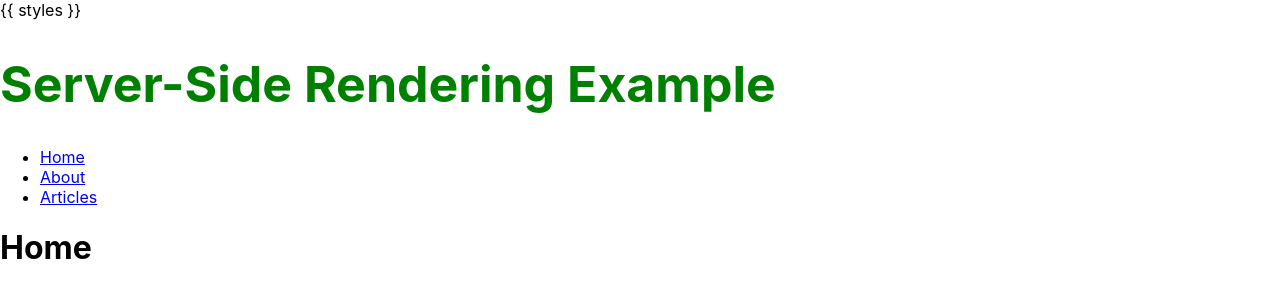
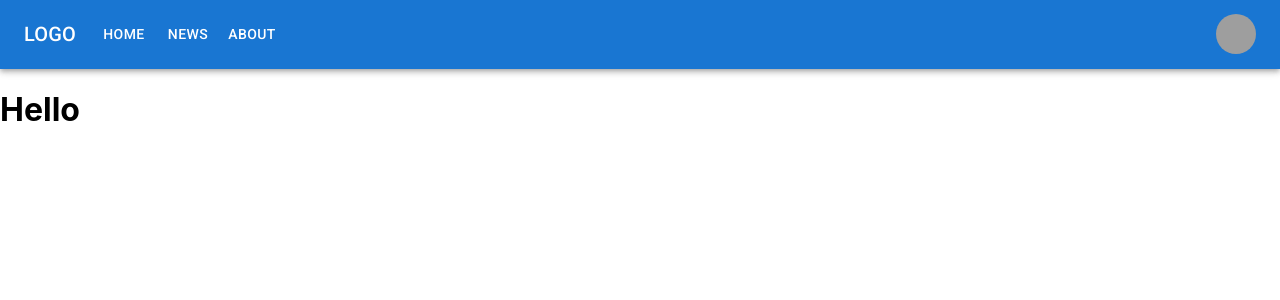
Before and after one commit to Byabasaija/react-blog, a React (Create React App) app: page / in a window 1280 px wide. Shown: the top 300 px of the page. Built offline with nearby package versions, Linux system fonts and the light colour scheme; grey boxes are pictures that could not be loaded.

Commit message:
Add navbar using material UI

```diff
--- a/package.json
+++ b/package.json
@@ -3,6 +3,10 @@
   "version": "0.1.0",
   "private": true,
   "dependencies": {
+    "@emotion/react": "^11.7.1",
+    "@emotion/styled": "^11.6.0",
+    "@mui/icons-material": "^5.2.4",
+    "@mui/material": "^5.2.4",
     "@testing-library/jest-dom": "5.14.1",
     "@testing-library/react": "11.2.7",
     "@testing-library/user-event": "12.8.3",
--- a/public/index.html
+++ b/public/index.html
@@ -2,29 +2,23 @@
 <html lang="en">
   <head>
     <meta charset="utf-8" />
-    <link rel="icon" href="%PUBLIC_URL%/favicon.ico" />
     <meta name="viewport" content="width=device-width, initial-scale=1" />
     <meta name="theme-color" content="#000000" />
     <meta
       name="description"
-      content="Web site created using create-react-app"
+      content="Worldwide news on the go"
     />
-    <link rel="apple-touch-icon" href="%PUBLIC_URL%/logo192.png" />
-    <!--
-      manifest.json provides metadata used when your web app is installed on a
-      user's mobile device or desktop. See https://developers.google.com/web/fundamentals/web-app-manifest/
-    -->
-    <link rel="manifest" href="%PUBLIC_URL%/manifest.json" />
-    <!--
-      Notice the use of %PUBLIC_URL% in the tags above.
-      It will be replaced with the URL of the `public` folder during the build.
-      Only files inside the `public` folder can be referenced from the HTML.
 
-      Unlike "/favicon.ico" or "favicon.ico", "%PUBLIC_URL%/favicon.ico" will
-      work correctly both with client-side routing and a non-root public URL.
-      Learn how to configure a non-root public URL by running `npm run build`.
-    -->
-    {{ styles }}
+
+
+        <link
+      rel="stylesheet"
+      href="https://fonts.googleapis.com/icon?family=Material+Icons"
+    />
+    <link
+      rel="stylesheet"
+      href="https://fonts.googleapis.com/css?family=Roboto:300,400,500,700&display=swap"
+    />
     <title>React App</title>
   </head>
   <body>
--- a/src/App.js
+++ b/src/App.js
@@ -1,30 +1,13 @@
 import React from 'react';
-import { Switch, Route, Link } from 'react-router-dom';
-import styled from 'styled-components';
+import { Switch, Route } from 'react-router-dom';
 import { Home } from './components/Home';
 import { About } from './components/About';
 import { Articles } from './components/Articles';
-
-const Heading = styled.h1`
-  color: green;
-  font-size: 50px;
-`
-
+import Navbar from './components/Navabr';
 const App = () => {
 	return (
 		<>
-			<Heading>Server-Side Rendering Example</Heading>
-			<ul>
-				<li>
-					<Link to="/">Home</Link>
-				</li>
-				<li>
-					<Link to="/about">About</Link>
-				</li>
-				<li>
-					<Link to="/articles">Articles</Link>
-				</li>
-			</ul>
+		<Navbar/>
 			<Switch>
 				<Route path="/" exact>
 					<Home />
--- a/src/components/Articles.js
+++ b/src/components/Articles.js
@@ -1,29 +1,15 @@
 
-import React, { useState, useEffect } from 'react';
+import React from 'react';
 
 export const Articles = () => {
-	const [articles, setArticles ] = useState(window && window.preloadedArticles);
 
-	useEffect(() => {
-		if (window && !window.preloadedArticles){
-			console.log("no preloaded articles found, loading from server")
-			fetch("api/articles")
-			.then(response => response.json())
-			.then(data => setArticles(data));
-		}
 
-	}, [])
+
 
 	return (
 		<>
 		<h1>Articles</h1>
-		{ articles&&articles.map(article => (
-			<div key={article.title}>
-				<h2>{article.title}</h2>
-				<p>by {article.author}</p>
-			</div>
 
-		))}
 		</>
 	);
 }
--- a/src/components/Home.js
+++ b/src/components/Home.js
@@ -1,7 +1,10 @@
 import React from 'react';
+
 
 export const Home = () => {
 	return (
-		<h1>Home</h1>
+		<>
+		<h1>Hello</h1>
+		</>
 	);
 }
--- /dev/null
+++ b/src/components/Navabr.js
@@ -0,0 +1,147 @@
+import * as React from 'react';
+import AppBar from '@mui/material/AppBar';
+import Box from '@mui/material/Box';
+import Toolbar from '@mui/material/Toolbar';
+import IconButton from '@mui/material/IconButton';
+import Typography from '@mui/material/Typography';
+import Menu from '@mui/material/Menu';
+import MenuIcon from '@mui/icons-material/Menu';
+import Container from '@mui/material/Container';
+import Avatar from '@mui/material/Avatar';
+import Button from '@mui/material/Button';
+import Tooltip from '@mui/material/Tooltip';
+import MenuItem from '@mui/material/MenuItem';
+import { Link } from 'react-router-dom';
+
+const pages = ['Home', 'News', 'About'];
+const settings = ['Profile', 'Account', 'Dashboard', 'Logout'];
+
+const Navbar = () => {
+  const [anchorElNav, setAnchorElNav] = React.useState(null);
+  const [anchorElUser, setAnchorElUser] = React.useState(null);
+
+  const handleOpenNavMenu = (event) => {
+    setAnchorElNav(event.currentTarget);
+  };
+  const handleOpenUserMenu = (event) => {
+    setAnchorElUser(event.currentTarget);
+  };
+
+  const handleCloseNavMenu = () => {
+    setAnchorElNav(null);
+  };
+
+  const handleCloseUserMenu = () => {
+    setAnchorElUser(null);
+  };
+
+  return (
+    <AppBar position="static">
+      <Container maxWidth="xl">
+        <Toolbar disableGutters>
+          <Typography
+            variant="h6"
+            noWrap
+            component="div"
+            sx={{ mr: 2, display: { xs: 'none', md: 'flex' } }}
+          >
+            LOGO
+          </Typography>
+
+          <Box sx={{ flexGrow: 1, display: { xs: 'flex', md: 'none' } }}>
+            <IconButton
+              size="large"
+              aria-label="account of current user"
+              aria-controls="menu-appbar"
+              aria-haspopup="true"
+              onClick={handleOpenNavMenu}
+              color="inherit"
+            >
+              <MenuIcon />
+            </IconButton>
+            <Menu
+              id="menu-appbar"
+              anchorEl={anchorElNav}
+              anchorOrigin={{
+                vertical: 'bottom',
+                horizontal: 'left',
+              }}
+              keepMounted
+              transformOrigin={{
+                vertical: 'top',
+                horizontal: 'left',
+              }}
+              open={Boolean(anchorElNav)}
+              onClose={handleCloseNavMenu}
+              sx={{
+                display: { xs: 'block', md: 'none' },
+              }}
+            >
+
+                <MenuItem  onClick={handleCloseNavMenu}>
+                 <Link to ="/"> <Typography textAlign="center">Home</Typography></Link>
+                </MenuItem>
+                <MenuItem  onClick={handleCloseNavMenu}>
+                 <Link to ="/articles"> <Typography textAlign="center">Articles</Typography></Link>
+                </MenuItem>
+                <MenuItem  onClick={handleCloseNavMenu}>
+                 <Link to ="/about"> <Typography textAlign="center">About</Typography></Link>
+                </MenuItem>
+
+            </Menu>
+          </Box>
+          <Typography
+            variant="h6"
+            noWrap
+            component="div"
+            sx={{ flexGrow: 1, display: { xs: 'flex', md: 'none' } }}
+          >
+            LOGO
+          </Typography>
+          <Box sx={{ flexGrow: 1, display: { xs: 'none', md: 'flex' } }}>
+            {pages.map((page) => (
+              <Button
+                key={page}
+                onClick={handleCloseNavMenu}
+                sx={{ my: 2, color: 'white', display: 'block' }}
+              >
+                {page}
+              </Button>
+            ))}
+          </Box>
+
+          <Box sx={{ flexGrow: 0 }}>
+            <Tooltip title="Open settings">
+              <IconButton onClick={handleOpenUserMenu} sx={{ p: 0 }}>
+                <Avatar alt="Remy Sharp" src="/static/images/avatar/2.jpg" />
+              </IconButton>
+            </Tooltip>
+            <Menu
+              sx={{ mt: '45px' }}
+              id="menu-appbar"
+              anchorEl={anchorElUser}
+              anchorOrigin={{
+                vertical: 'top',
+                horizontal: 'right',
+              }}
+              keepMounted
+              transformOrigin={{
+                vertical: 'top',
+                horizontal: 'right',
+              }}
+              open={Boolean(anchorElUser)}
+              onClose={handleCloseUserMenu}
+            >
+              {settings.map((setting) => (
+                <MenuItem key={setting} onClick={handleCloseNavMenu}>
+                  <Typography textAlign="center">{setting}</Typography>
+                </MenuItem>
+              ))}
+            </Menu>
+          </Box>
+        </Toolbar>
+      </Container>
+    </AppBar>
+  );
+};
+export default Navbar;
```
Also changed, not shown: 1 other file (tests, documents, lock files or other folders).
